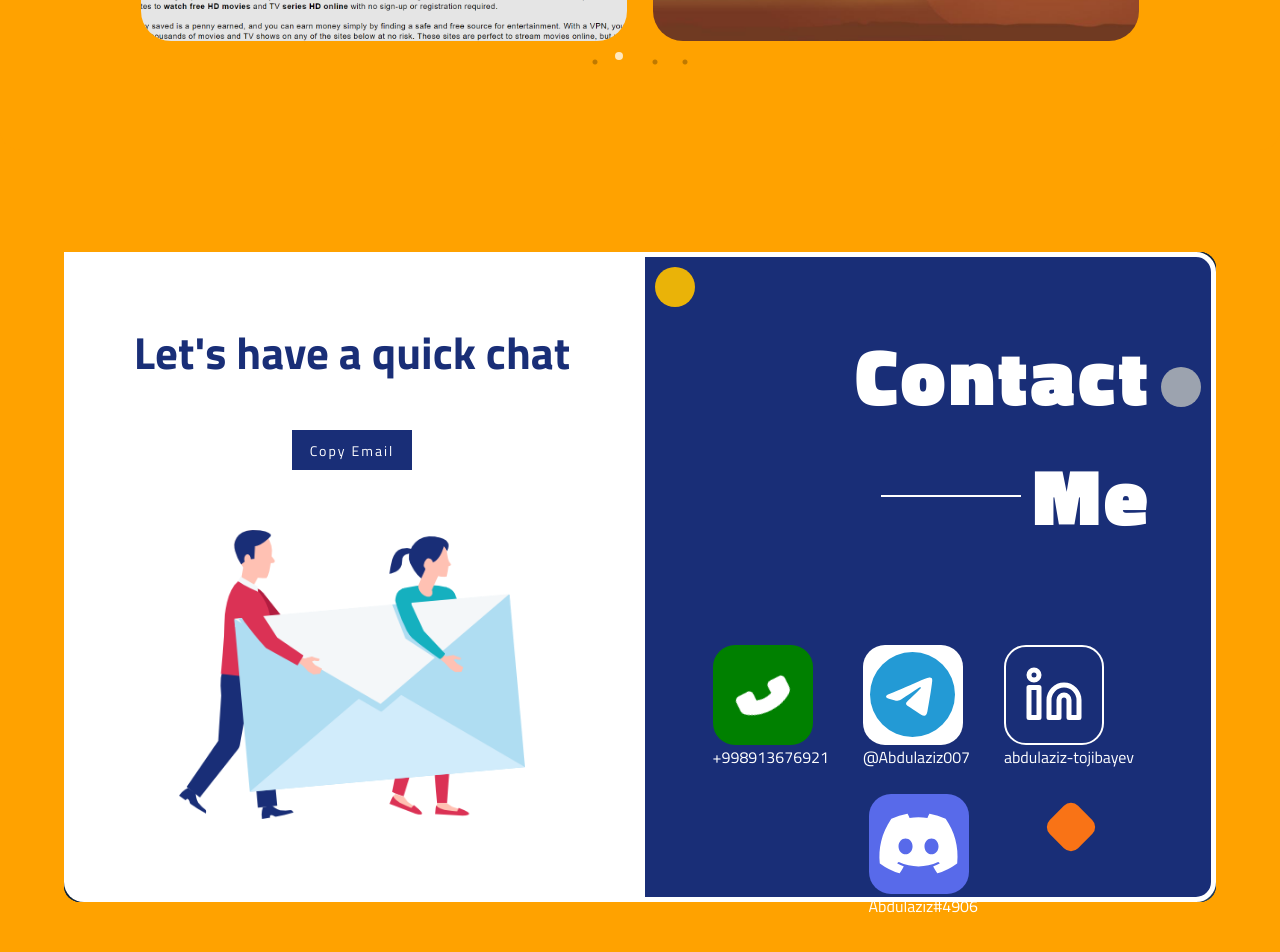
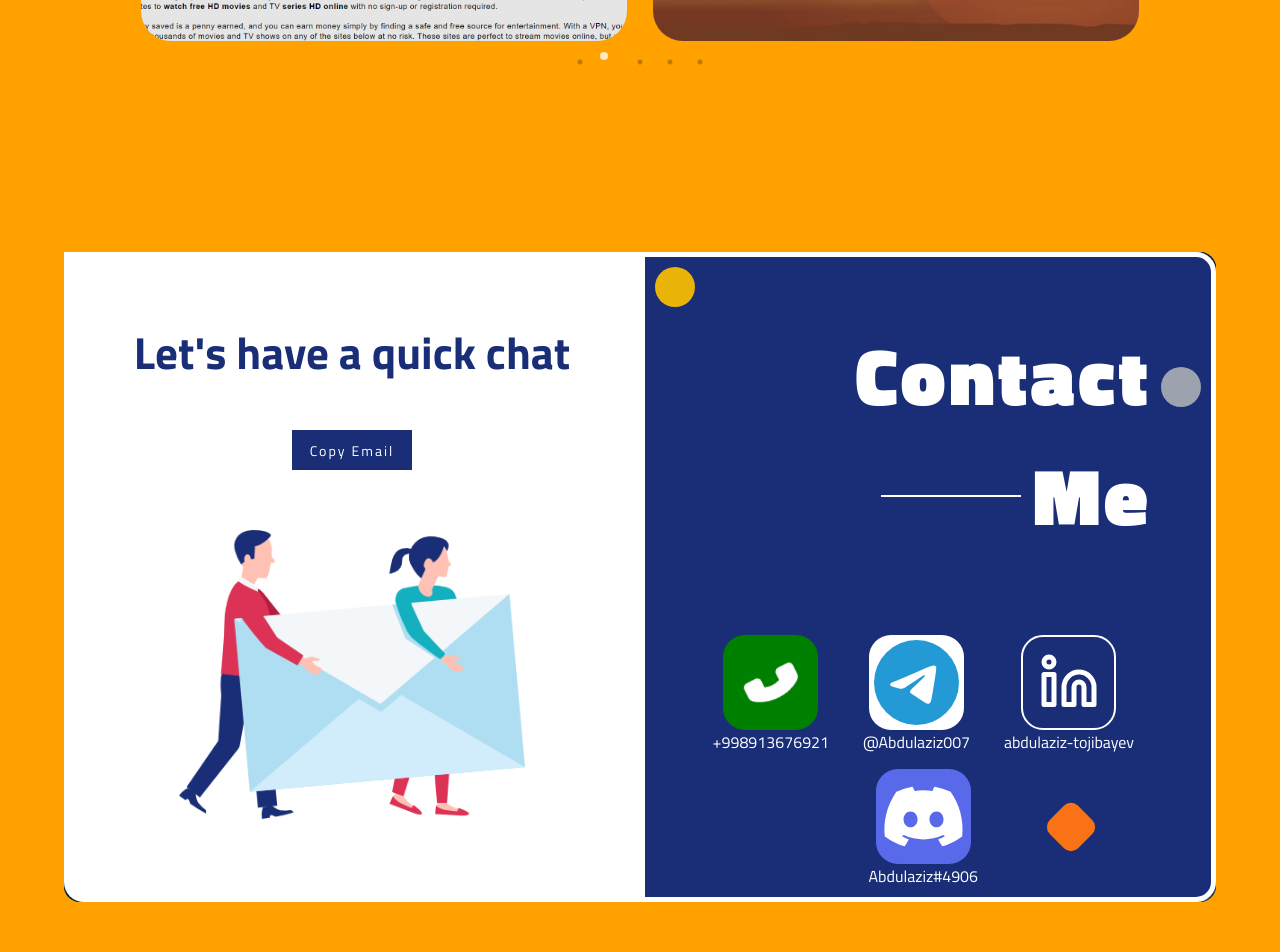
Before and after one commit to Abdulaziz6921/MyPortfolio, a React (Create React App) app: page / in a window 1280 px wide. Shown: the part 3554-4506 px from the top of the page. Built offline with nearby package versions, Linux system fonts and the light colour scheme; a web font is replaced by a local one.

Commit message:
last_last_change

```diff
--- a/src/Components/Contact.js
+++ b/src/Components/Contact.js
@@ -28,7 +28,7 @@ function Contact() {
   }
 
   let stl = {
-    size: "relative w-[95%] h-fit flex flex-col my-[50px] mx-auto text-white rounded-[20px] md:w-[90%] md:flex-row md:my-[8%] ",
+    size: "relative w-[95%] h-fit flex flex-col my-[50px] mx-auto text-white  rounded-[20px] md:w-[90%] md:flex-row md:my-[8%] ",
 
     chat: "font-[700] w-full h-fit flex flex-col justify-around items-center text-dark_like rounded-t-[20px] py-[10%] md:py-[5%] md:w-[50%] md:h-[500px] lg:h-[650px] md:rounded-t-[0px] md:rounded-l-[20px] bg-white ",
 
@@ -44,13 +44,16 @@ function Contact() {
     line: "w-[50px] h-[2px] bg-white absolute right-[55px] top-[50%] md:w-[70px] md:right-[70px] lg:right-[130px] lg:w-[140px]",
     soc_media:
       "flex flex-wrap justify-around items-center w-[90%] h-fit py-[3%] bg-transparent mt-[50px] ",
-    sm1: "flex flex-col justify-center items-center w-[65px] h-[65px] mt-[25px] rounded-[22px] md:w-[80px] md:h-[80px] lg:w-[100px] lg:h-[100px] text-[50px] md:text-[60px] hover:animate-bounce",
+    sm_box:
+      "w-fit h-fit flex flex-col justify-center items-center text-[12px] md:text-[14px] lg:text-[16px]",
+    sm_btn:
+      "flex flex-col justify-center items-center w-[65px] h-[65px] mt-[25px] lg:mt-[15px] rounded-[22px] md:w-[80px] md:h-[80px] lg:w-[95px] lg:h-[95px] text-[50px] md:text-[60px] hover:animate-bounce",
 
     yCircle:
       "w-[12px] h-[12px] md:h-[40px] md:w-[40px] bg-yellow-500 absolute top-[10px] left-[10px] rounded-full",
 
     oCircle:
-      "w-[12px] h-[12px] md:h-[40px] md:w-[40px] bg-orange-500 absolute bottom-[30px] right-[120px] md:bottom-[50px] md:rounded-[10px] rotate-45 rounded-0",
+      "w-[12px] h-[12px] md:hidden lg:block md:h-[40px] md:w-[40px] bg-orange-500 absolute bottom-[30px] right-[120px] md:bottom-[50px] md:rounded-[10px] rotate-45 rounded-0",
 
     gCircle:
       "w-[12px] h-[12px] md:h-[20px] md:w-[20px] lg:h-[40px] lg:w-[40px] bg-gray-400 absolute top-[110px] right-[10px] md:bottom-[50px] md:rounded-full",
@@ -80,35 +83,44 @@ function Contact() {
         </h1>
 
         <div className={stl.soc_media}>
+          <div className={stl.sm_box}>
             <a href="tel:+998913676921">
-            <button className={stl.sm1} style={{ background: "green" }}>
+              <button className={stl.sm_btn} style={{ background: "green" }}>
                 <AiFillPhone className="animate-wiggle" />
               </button>
+            </a>
             <p>+998913676921</p>
-          </a>
-          <a href="https://web.telegram.org/z/">
-            <button className={stl.sm1} style={{ background: "white" }}>
+          </div>
+
+          <div className={stl.sm_box}>
+            <a href="tg://resolve?domain=Abdulaziz007">
+              <button className={stl.sm_btn} style={{ background: "white" }}>
                 <BsTelegram className="text-[#239AD5] lg:text-[85px] md:text-[65px] text-[50px]" />
               </button>
+            </a>
             <p>@Abdulaziz007</p>
-          </a>
+          </div>
 
+          <div className={stl.sm_box}>
             <a href="https://www.linkedin.com/in/abdulaziz-tojibayev-4350b9254">
               <button
-              className={stl.sm1}
+                className={stl.sm_btn}
                 style={{ background: "transparent", border: "2px solid white" }}
               >
                 <FiLinkedin />
               </button>
+            </a>
             <p>abdulaziz-tojibayev</p>
-          </a>
+          </div>
 
+          <div className={stl.sm_box}>
             <a href="https://discord.com/channels/@me">
-            <button className={stl.sm1} style={{ background: "#586AEA" }}>
+              <button className={stl.sm_btn} style={{ background: "#586AEA" }}>
                 <FaDiscord className="text-white lg:text-[85px] md:text-[65px] text-[50px]" />
               </button>
+            </a>
             <p>Abdulaziz#4906</p>
-          </a>
+          </div>
         </div>
 
         <div></div>
--- a/src/Components/Project.js
+++ b/src/Components/Project.js
@@ -9,6 +9,8 @@ import clock from "../Images/clock.png";
 import clock2 from "../Images/clock md.jpg";
 import shopper from "../Images/shopper.png";
 import shopper2 from "../Images/shopper md.jpg";
+import bootstrap_Project from "../Images/dwbtstrap.png";
+import bootstrap_Project2 from "../Images/dwbtstrap_media.jpg";
 import { BsArrowRightCircle, BsArrowLeftCircle } from "react-icons/bs";
 import bubble from "../Images/naval.png";
 
@@ -42,6 +44,13 @@ function Project() {
       description: "Done with HTML and Sass",
       link: "https://shopperclone.netlify.app/",
     },
+    {
+      image: bootstrap_Project,
+      media_image: bootstrap_Project2,
+      title: "Clone of Figma site",
+      description: "Done with Html,Bootstrap and Scss",
+      link: "https://sitedonewithbootstrap.netlify.app/",
+    },
   ];
   const stl = {
     arrowRight:
@@ -66,7 +75,7 @@ function Project() {
       "flex bg-transparent flex-col justify-center items-center w-full h-0 absolute bottom-[100%] left-0 right-0 duration-500 overflow-hidden group-hover:bottom-0 group-hover:h-full group-hover:duration-700 z-10",
 
     bubble:
-      "w-full h-full  absolute z-[-1] object-contain md:object-cover bg-dark_like",
+      "w-full h-full  absolute z-[-1] object-contain md:object-cover bg-dark_like-400",
 
     title: " md:text-[53px] text-[35px] text-secondary font-bold text-center",
 
```
Also changed, not shown: src/Images/dwbtstrap.png (added), src/Images/dwbtstrap_media.jpg (added). Lines whose indentation alone changed are shown as unchanged.
